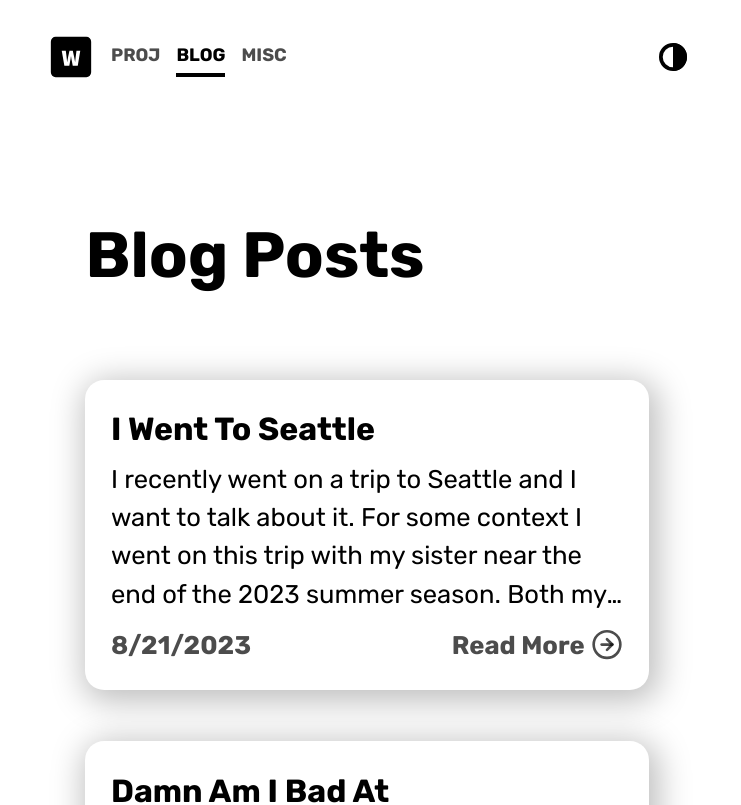
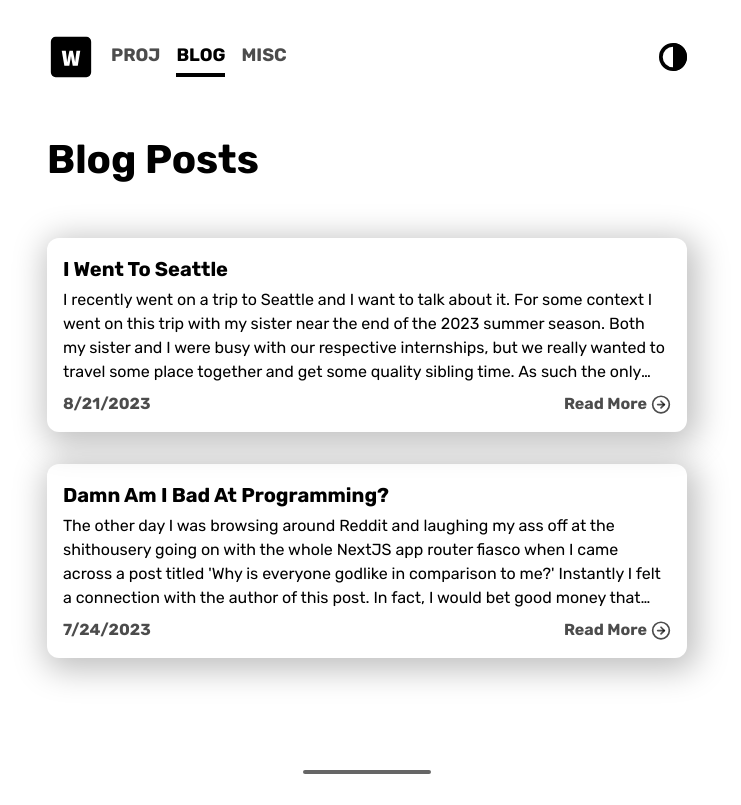
Before and after one commit to WarrenWu4/portfolio, a React (Vite) app: page /blog in a window 1280 px wide. Shown: the top 805 px of the page, without its empty margins (273-1014 px from the left). Built offline with nearby package versions, Linux system fonts and the light colour scheme.

Commit message:
cleaned blog and error page

```diff
--- a/src/App.tsx
+++ b/src/App.tsx
@@ -62,8 +62,8 @@ export default function App() {
 function Error() {
   return (
     <>
-        <div className="mt-[12.8rem] mb-[3.2rem] text-[black] font-default font-bold text-[3.6rem] dark:text-dark-100">Error 404: Page Not Found</div>
-        <div className= "text-neutral-380 font-default font-bold text-[2.4rem] dark:text-dark-380">make sure the url is correct</div>
+        <div className="mt-32 font-bold text-4xl dark:text-dark-100">Error 404: Page Not Found</div>
+        <div className= "text-neutral-380 font-bold text-2xl dark:text-dark-380">make sure the url is correct</div>
     </>
   )
 }
--- a/src/pages/BlogPage.tsx
+++ b/src/pages/BlogPage.tsx
@@ -1,9 +1,9 @@
-import { motion } from "framer-motion";
 import { ReactMarkdown } from "react-markdown/lib/react-markdown";
 import data from "../data/blog.json";
 import { FiArrowRightCircle } from "react-icons/fi";
 import { Link, useParams } from "react-router-dom";
 import { useEffect, useState } from "react";
+import AnimatedLayout from "../layouts/AnimatedLayout";
 
 interface BlogData {
     title: string;
@@ -14,20 +14,14 @@ interface BlogData {
 
 export default function BlogPage() {
 
-    const variants = {
-        visible: {opacity: 1, transform: `translateY(0)`},
-        hidden: {opacity:0, transform: `translateY(2rem)`}
-    }
-    const timer = 1
+    return (
+        <>
 
+            <AnimatedLayout className="w-full text-center huh:text-left font-bold text-[40px]">
+                Blog Posts
+            </AnimatedLayout>
 
-
-    return (
-        <div className="max-w-[768px] w-screen min-h-screen flex flex-col items-center relative px-[1.6rem] small:px-[3.2rem] med:px-[6.4rem]">
-
-            <motion.div initial="hidden" whileInView="visible" viewport={{once: true}} transition={{duration:timer, ease:"easeInOut"}} variants={variants} className="mt-[4.8rem] w-full text-center huh:text-left font-bold text-[4rem]">Blog Posts</motion.div>
-
-            <div className="w-full flex flex-wrap gap-[3.2rem] mt-[4.8rem]">
+            <div className="w-full flex flex-wrap gap-8">
             {
                 data["blogs"].map((metadata, index) => {
                     return <BlogItem key={index} title={metadata["title"]} article={metadata["article"]} dateCreated={metadata["date-created"]} desc={metadata["desc"]} ></BlogItem>
@@ -35,37 +29,29 @@ export default function BlogPage() {
             }
             </div>
 
-        </div>
+        </>
     )
 }
 
 const BlogItem = (data: BlogData) => {
 
-    const variants = {
-        visible: {opacity: 1, transform: `translateY(0)`},
-        hidden: {opacity:0, transform: `translateY(2rem)`}
-    }
-    const transition = {
-        duration: 1,
-        ease: "easeInOut"
-    }
+    return (
+        <AnimatedLayout className="w-full rounded-xl shadow-elevate dark:shadow-elevate-dark p-4 group cursor-pointer">
+            <Link to={`.${data.article}`}>
+                <div className="font-bold text-[20px] mb-1">{data.title}</div>
 
-    return (
-        <motion.div initial="hidden" whileInView="visible" viewport={{once:true}} transition={transition} variants={variants} className="w-full rounded-[1.2rem] shadow-elevate dark:shadow-elevate-dark p-[1.6rem] group cursor-pointer">
-            <Link to={`.${data.article}`}>
-                <div className="font-bold text-[2rem] mb-[0.4rem]">{data.title}</div>
-                <div className="w-full overflow-hidden text-[1.6rem] break-word line-clamp-4">{data.desc}</div>
+                <div className="w-full overflow-hidden text-[16px] break-word line-clamp-4">{data.desc}</div>
 
-                <div className="w-full flex justify-between mt-[0.8rem]">
-                    <div className="text-black/70 dark:text-white/70 text-[1.6rem] font-bold">
+                <div className="w-full flex justify-between mt-2">
+                    <div className="text-black/70 dark:text-white/70 text-[16px] font-bold">
                         {data.dateCreated}
                     </div>
-                    <div className="text-black/70 dark:text-white/70 flex font-bold text-[1.6rem] [&>svg]:ml-[0.4rem] [&>svg]:text-[2rem] group-hover:text-black dark:group-hover:text-white group-hover:translate-x-[0.4rem] transition-all duration-[0.4s]">
+                    <div className="text-black/70 dark:text-white/70 flex font-bold text-[16px] [&>svg]:ml-1 [&>svg]:text-[20px] group-hover:text-black dark:group-hover:text-white group-hover:translate-x-1 transition-all duration-[0.4s]">
                         Read More <FiArrowRightCircle className="translate-y-[0.16rem]" />
                     </div>
                 </div>
             </Link>
-        </motion.div>
+        </AnimatedLayout>
     )
 }
 
@@ -92,22 +78,14 @@ export const BlogArticle = () => {
 
     }, [])
 
-    const variants = {
-        visible: {opacity: 1, transform: `translateY(0)`},
-        hidden: {opacity:0, transform: `translateY(2rem)`}
-    }
-    const transition = {
-        duration: 1,
-        ease: "easeInOut"
-    }
 
     return (
-        <motion.div initial="hidden" whileInView={"visible"} viewport={{once: true}} transition={transition} variants={variants} className="max-w-[768px] w-screen min-h-screen flex flex-col items-center relative px-[1.6rem] small:px-[3.2rem] med:px-[6.4rem]">
+        <AnimatedLayout>
 
-            <div className="mt-[4.8rem] w-full flex flex-col" id="blog">
+            <div id="blog">
                 <ReactMarkdown children={mdInfo} />
             </div>
 
-        </motion.div>
+        </AnimatedLayout>
     )
 }
```
